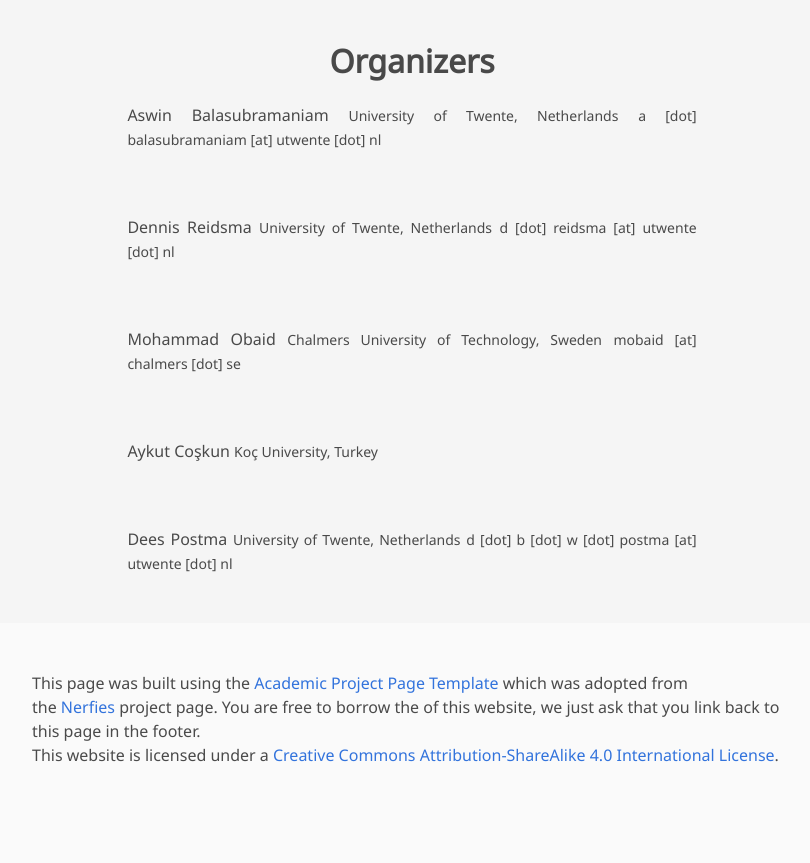
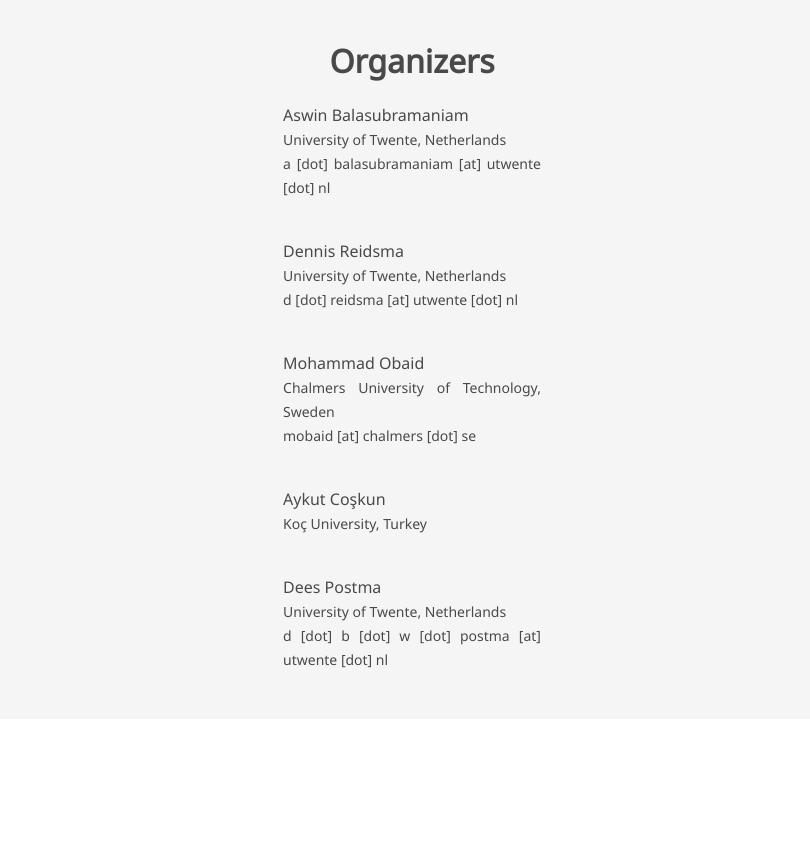
Before and after one commit to aswinbala96/SDW24.github.io, a plain HTML site: page index.html in a window 1280 px wide. Shown: the part 2725-3588 px from the top of the page, without its empty margins (228-1038 px from the left). After the commit the page ends 3444 px from the top, so only its background shows below. Drawn offline with nearby package versions, Linux system fonts and the light colour scheme; some icons are missing; a web font is replaced by a local one.

Commit message:
Sixth commit

```diff
--- a/index.html
+++ b/index.html
@@ -283,9 +283,9 @@
     <div class="columns is-centered has-text-centered">
       <div class="column is-four-fifths">
         <h2 class="title is-3">Template Download Links</h2>
-        <div style="text-align: center;   display: flex; justify-content: center;" class="content has-text-justified">
+        <div style="text-align: center;  display: flex; justify-content: center;" class="content has-text-justified">
           <p style="white-space: nowrap;">
-            <a style= "color: blue" href="authors.acm.org/proceedings/production-information/taps-production-workflow">Microsoft Word</a><br>
+            <a style= "color: blue; text-align: center" href="authors.acm.org/proceedings/production-information/taps-production-workflow">Microsoft Word</a><br>
             <br>
             <a style= "color: blue" href="www.acm.org/binaries/content/assets/publications/consolidated-tex-template/acmart-primary.zip">LaTeX</a>: Use sample-manuscript.tex inside the samples folder for submissions <br>
             <br>
@@ -320,35 +320,31 @@
         <h2 class="title is-3">Organizers</h2>
         <div class="content has-text-justified">
           <p>
-            Aswin Balasubramaniam
-            <small>University of Twente, Netherlands</small>
+            Aswin Balasubramaniam <br>
+            <small>University of Twente, Netherlands</small> <br>
             <small>a [dot] balasubramaniam [at] utwente [dot] nl</small>
           </p>
           <br>
-          <br>
           <p>
-            Dennis Reidsma
-            <small>University of Twente, Netherlands</small>
+            Dennis Reidsma <br>
+            <small>University of Twente, Netherlands</small> <br>
             <small>d [dot] reidsma [at] utwente [dot] nl</small>
           </p>
           <br>
-          <br>
           <p>
-            Mohammad Obaid
-            <small>Chalmers University of Technology, Sweden</small>
+            Mohammad Obaid <br>
+            <small>Chalmers University of Technology, Sweden</small> <br>
             <small>mobaid [at] chalmers [dot] se</small>
           </p>
           <br>
-          <br>
           <p>
-            Aykut Coşkun
+            Aykut Coşkun <br>
             <small>Koç University, Turkey</small>
           </p>
           <br>
-          <br>
           <p>
-            Dees Postma
-            <small>University of Twente, Netherlands</small>
+            Dees Postma <br>
+            <small>University of Twente, Netherlands</small> <br>
             <small>d [dot] b [dot] w [dot] postma [at] utwente [dot] nl</small>
           </p>
         </div>
@@ -367,29 +363,6 @@
   </section>
 <!--End paper poster -->
 
-  <footer class="footer">
-  <div class="container">
-    <div class="columns is-centered">
-      <div class="column is-8">
-        <div class="content">
-
-          <p>
-            This page was built using the <a href="https://github.com/eliahuhorwitz/Academic-project-page-template" target="_blank">Academic Project Page Template</a> which was adopted from the <a href="https://nerfies.github.io" target="_blank">Nerfies</a> project page.
-            You are free to borrow the of this website, we just ask that you link back to this page in the footer. <br> This website is licensed under a <a rel="license"  href="http://creativecommons.org/licenses/by-sa/4.0/" target="_blank">Creative
-            Commons Attribution-ShareAlike 4.0 International License</a>.
-          </p>
-
-        </div>
-      </div>
-    </div>
-  </div>
-</footer>
-
-<!-- Statcounter tracking code -->
-
-<!-- You can add a tracker to track page visits by creating an account at statcounter.com -->
-
-    <!-- End of Statcounter Code -->
 
   </body>
   </html>
```
